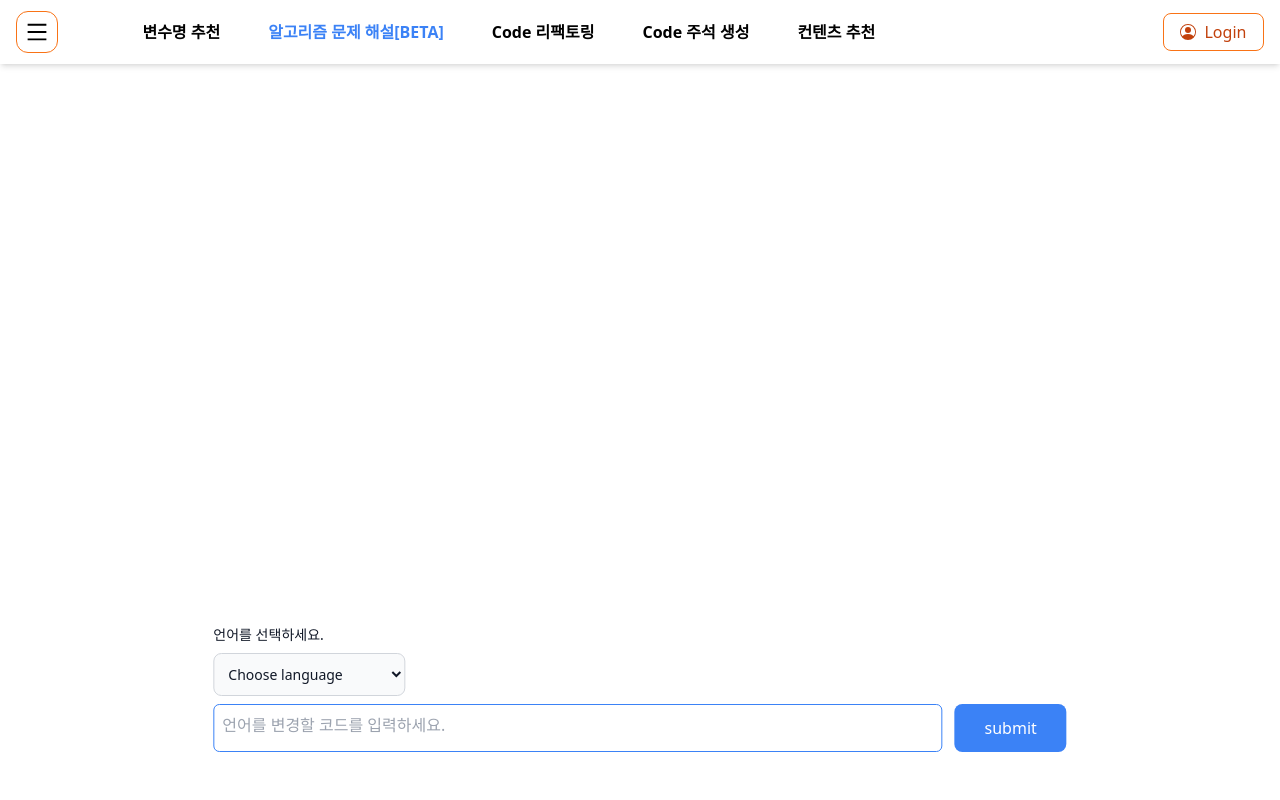
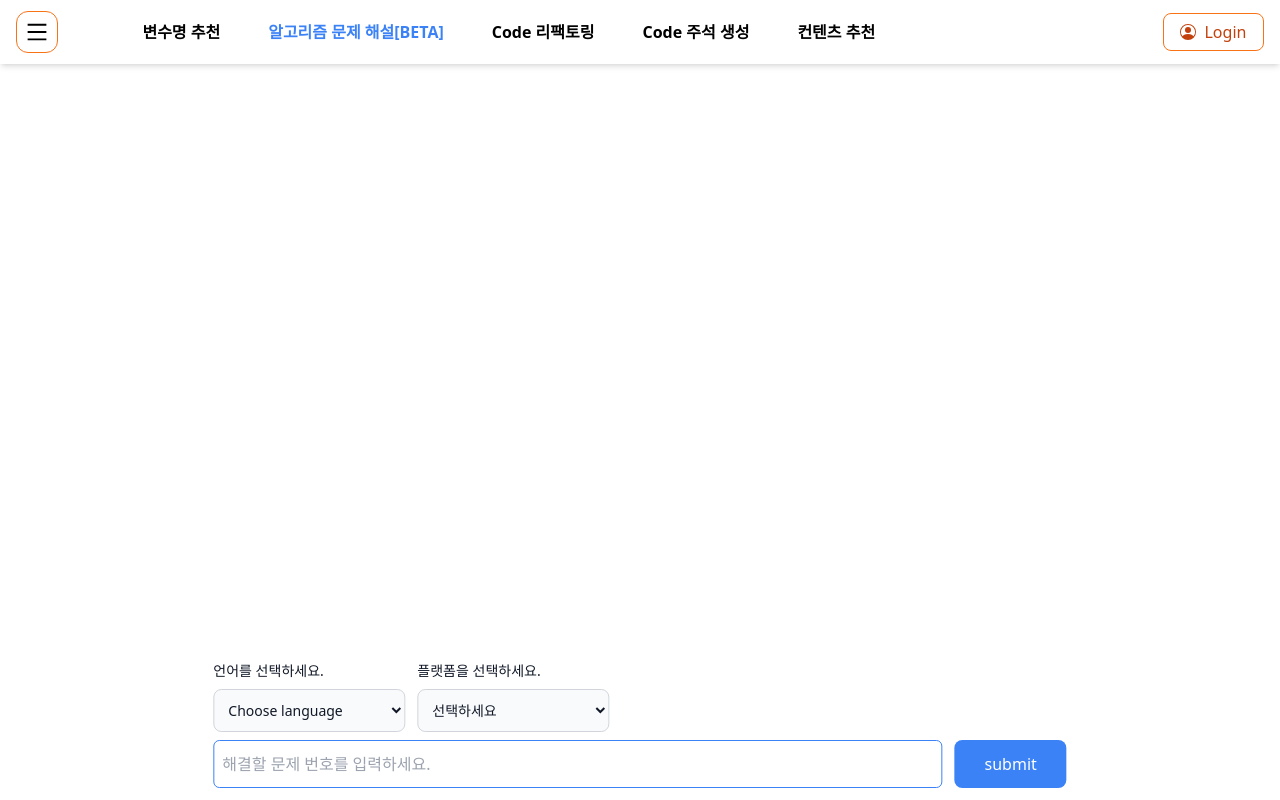
Before and after one commit to Team-Dasom/co-re-websites, a React (Create React App) app: page /solve-algorithm in a window 1280 px wide. Built offline with nearby package versions, Linux system fonts and the light colour scheme.

Commit message:
:recycle: [REFACTOR] Code 언어 변경 -> 알고리즘 문제 해설 문제로 변경
- 연결 API 변경\n- 알고리즘과 관련된 form으로 변경

```diff
--- a/src/pages/SolveAlgorithmPage.js
+++ b/src/pages/SolveAlgorithmPage.js
@@ -8,86 +8,77 @@ import ScrollToBottom from 'react-scroll-to-bottom';
 import axios from 'axios';
 
 export default function SolveAlgorithm() {
-  const languageList = ['C', 'C#', 'C++', 'Dart', 'Go', 'Java', 'Javascript', 'typescript', 'kotlin'];
+  const languageList = ['Python3', 'C', 'Java', 'Ruby', 'Kotlin', 'Swift', 'C#', 'Node.js', 'Go', 'D', 'Rust', 'C++'];
   const { register, handleSubmit, reset, getValues } = useForm();
-  const conversation = useSelector(
-    (state) => state.changeLanguage.conversation,
-  );
+  const conversation = useSelector((state) => state.changeLanguage.conversation);
   const dispatch = useDispatch();
-
-  const textAreaAutosize = (e) => {
-    const element = e.target;
-    element.style.height = 'auto';
-    const maxHeight = 280;
-
-    if (element.scrollHeight <= maxHeight) {
-      element.style.height = `${element.scrollHeight}px`;
-    } else {
-      element.style.height = `${maxHeight}px`;
-    }
-  };
 
   const handleKeyPress = async (e) => {
     if (e.key === 'Enter' && e.nativeEvent.isComposing === false) {
       if (!e.shiftKey) {
         e.preventDefault();
         const values = getValues();
-        dispatch(addQuestion(values.content));
+        dispatch(addQuestion(values.problem));
         reset();
-        const res = await axios.post(`${process.env.REACT_APP_BASE_URL}/api/v1/gpt/changeLanguage`, {
-          function: "CHANGE_LANGUAGE",
-          ...values
+        const res = await axios.post(`${process.env.REACT_APP_BASE_URL}/api/v1/gpt/solveAlgorithm`, {
+          function: 'SOLVE_ALGORITHM',
+          ...values,
         });
-
-        dispatch(addAnswer(res.data.data.content))
-
-        e.target.style.height = 'auto';
+        dispatch(addAnswer(res.data.data.content));
       }
     }
   };
 
   const onSubmit = async (data) => {
-    dispatch(addQuestion(data.content));
+    dispatch(addQuestion(data.problem));
     reset();
-    const res = await axios.post(`${process.env.REACT_APP_BASE_URL}/api/v1/gpt/changeLanguage`, {
-      function: "CHANGE_LANGUAGE",
-      ...data
+    const res = await axios.post(`${process.env.REACT_APP_BASE_URL}/api/v1/gpt/solveAlgorithm`, {
+      function: 'SOLVE_ALGORITHM',
+      ...data,
     });
 
     dispatch(addAnswer(res.data.data.content));
   };
 
-  useEffect(() => {}, [conversation])
+  useEffect(() => {}, [conversation]);
 
   return (
-    <ScrollToBottom className='w-full h-[calc(100vh-4rem)] align-center overflow-scroll'>
-        {conversation.map((item) => {
-          return <Answer key={item.id} data={item} isAnswer={item.isAnswer} />;
-        })}
-      <div className='fixed bottom-0 w-2/3 -translate-x-1/2 left-1/2'>
+    <ScrollToBottom className='w-full min-h-[calc(100vh-4rem)] align-center overflow-scroll'>
+      {conversation.map((item) => {
+        return <Answer key={item.id} data={item} isAnswer={item.isAnswer} />;
+      })}
+      <div className='bottom-[-1.25rem] fixed w-[100vw] h-[23vh] bg-white blur-xl'></div>
+      <div className='fixed bottom-0 w-2/3 -translate-x-1/2 bg-white left-1/2'>
         <div className='flex flex-col justify-center'>
           <form className='w-full' onSubmit={handleSubmit(onSubmit)}>
-            <Dropdown
-              list={languageList}
-              title={'language'}
-              register={register}
+            <div className='flex gap-3'>
+              <Dropdown list={languageList} title={'language'} register={register} />
+              <div className='w-48'>
+                <label htmlFor='platform' className='block mb-2 text-sm font-medium text-gray-900 dark:text-white'>
+                  플랫폼을 선택하세요.
+                </label>
+                <select
+                  id='platform'
+                  {...register('platform')}
+                  className='bg-gray-50 border border-gray-300 text-gray-900 text-sm rounded-lg focus:ring-[#3B82F6] focus:border-[#3B82F6] block w-full p-2.5 dark:bg-gray-700 dark:border-gray-600 dark:placeholder-gray-400 dark:text-white dark:focus:ring-[#3B82F6] dark:focus:border-[#3B82F6]'
+                >
+                  <option value=''>선택하세요</option>
+                  <option value='백준'>백준</option>
+                  <option disabled value='프로그래머스'>
+                    프로그래머스
+                  </option>
+                </select>
+              </div>
+            </div>
+            <input
+              className='align-bottom resize-none focus:outline-none mt-2 border-[#3B82F6] border-solid border-[1px] p-2 w-[calc(100%-7.75rem)] h-12 rounded-md'
+              placeholder='해결할 문제 번호를 입력하세요.'
+              onKeyDown={handleKeyPress}
+              {...register('problem')}
             />
-            <textarea
-              rows={1}
-              className='align-bottom resize-none focus:outline-none mt-2 border-[#3B82F6] border-solid border-[1px] p-2 w-[calc(100%-7.75rem)] h-12 rounded-md'
-              placeholder='언어를 변경할 코드를 입력하세요.'
-              onKeyDown={handleKeyPress}
-              {...register('content', {
-                onChange: textAreaAutosize,
-              })}
-            />
-            <input
-              className='bg-[#3B82F6] text-white w-28 h-12 rounded-lg cursor-pointer ml-3'
-              type='submit'
-              value='submit'
-            />
+            <input className='bg-[#3B82F6] hover:bg-[#9bbffa] text-white w-28 h-12 rounded-lg cursor-pointer ml-3' type='submit' value='submit' />
           </form>
-          <div className='w-full h-12 bg-white '></div>
+          <div className='w-full h-3 bg-white '></div>
         </div>
       </div>
       <div className='flex-shrink-0 h-36 md:h-48'></div>
```
